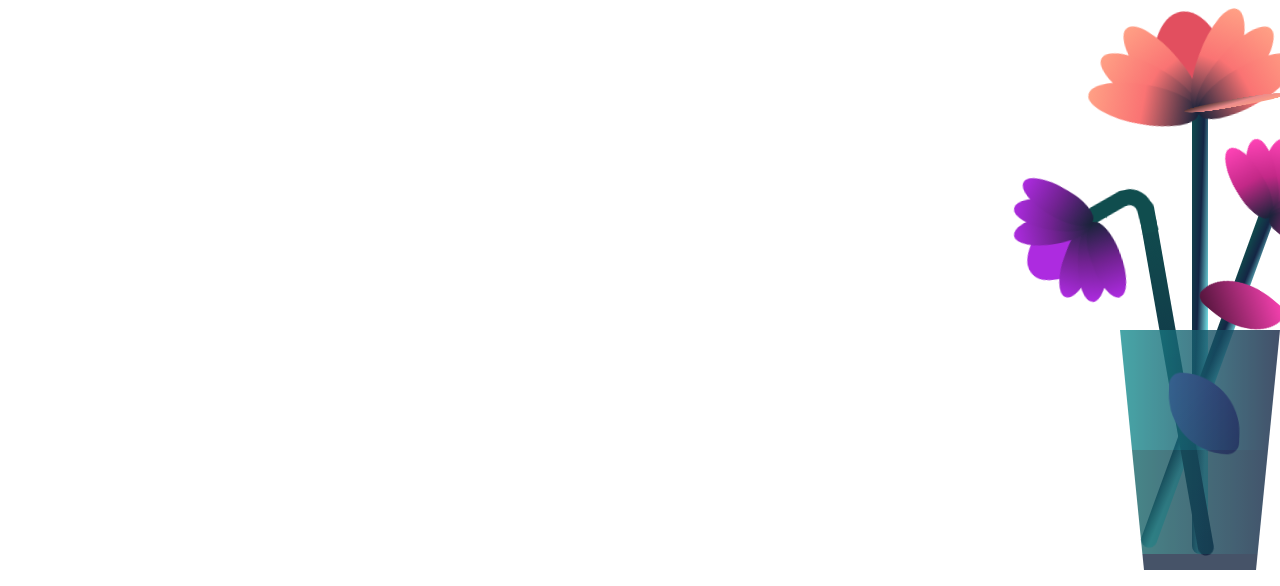
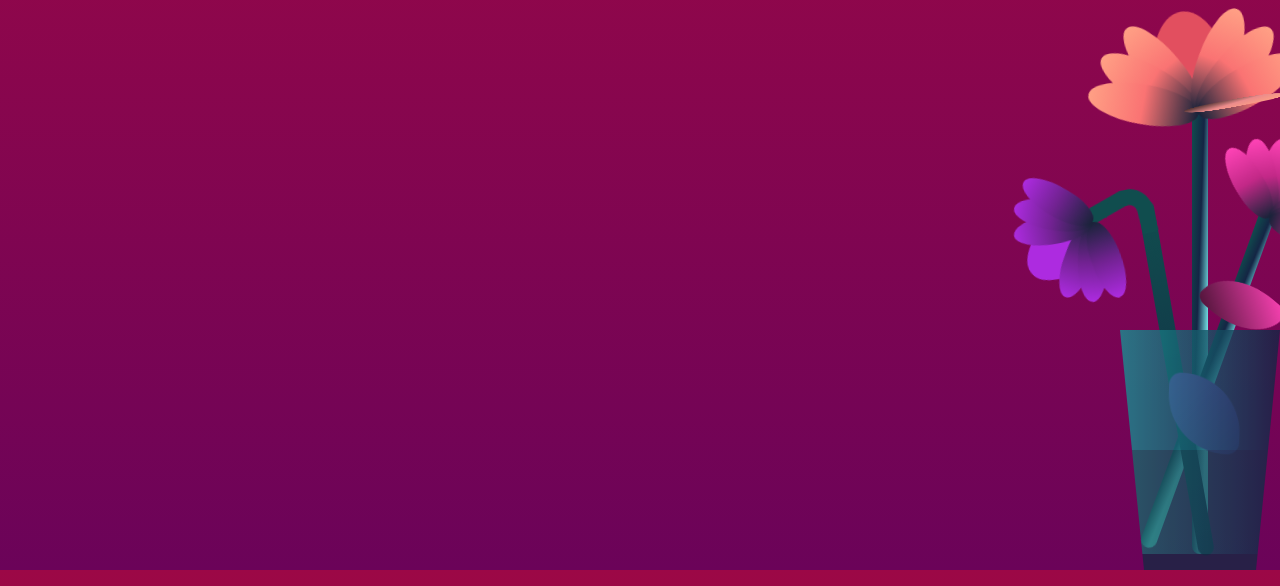
Before and after one commit to freshgreens10/VV, a website: page index.html in a window 1280 px wide. Shown: the part 230-816 px from the top of the page. Drawn offline with nearby package versions, Linux system fonts and the light colour scheme.

Commit message:
Update style.css

```diff
--- a/style/style.css
+++ b/style/style.css
@@ -7,7 +7,7 @@
 }
 
 :root{
-    --color-bg: linear-gradient(to top, #ffe6f1);
+    --color-bg: linear-gradient(to top,#6b0359,#9c0846);
     --color-glass:linear-gradient(to left,#142544,#1a9092);
     --color-water:linear-gradient(to left,#142544,#1b6d6e);
 }
```
